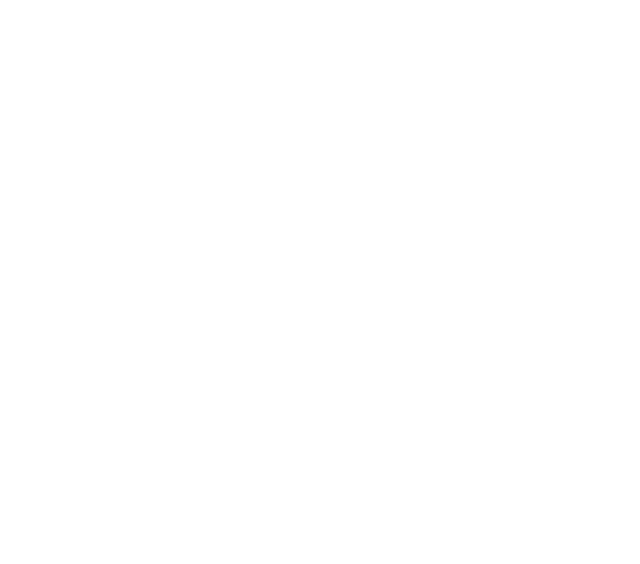
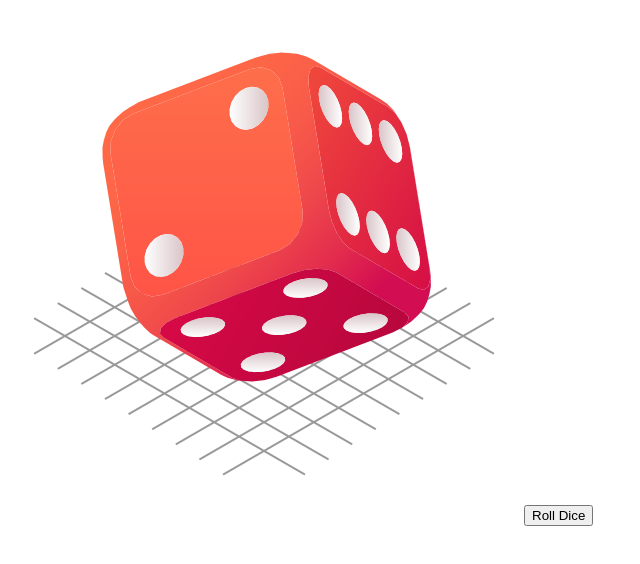
Before and after one commit to VishalValvi-83/Dice-Roller, a plain HTML site: page Index.html in a window 1280 px wide. Shown: the whole page, without its empty margins (0-640 px from the left). Drawn offline with Linux system fonts and the light colour scheme.

Commit message:
Added dice images

```diff
--- a/Index.html
+++ b/Index.html
@@ -6,6 +6,7 @@
     <title>Document</title>
 </head>
 <body>
-
+    <img src="dice-default.png" alt="dice" class="dice-img" />
+    <button type="button" class="btn">Roll Dice</button>
 </body>
 </html>
```
Also changed, not shown: dice-default.png (added).
